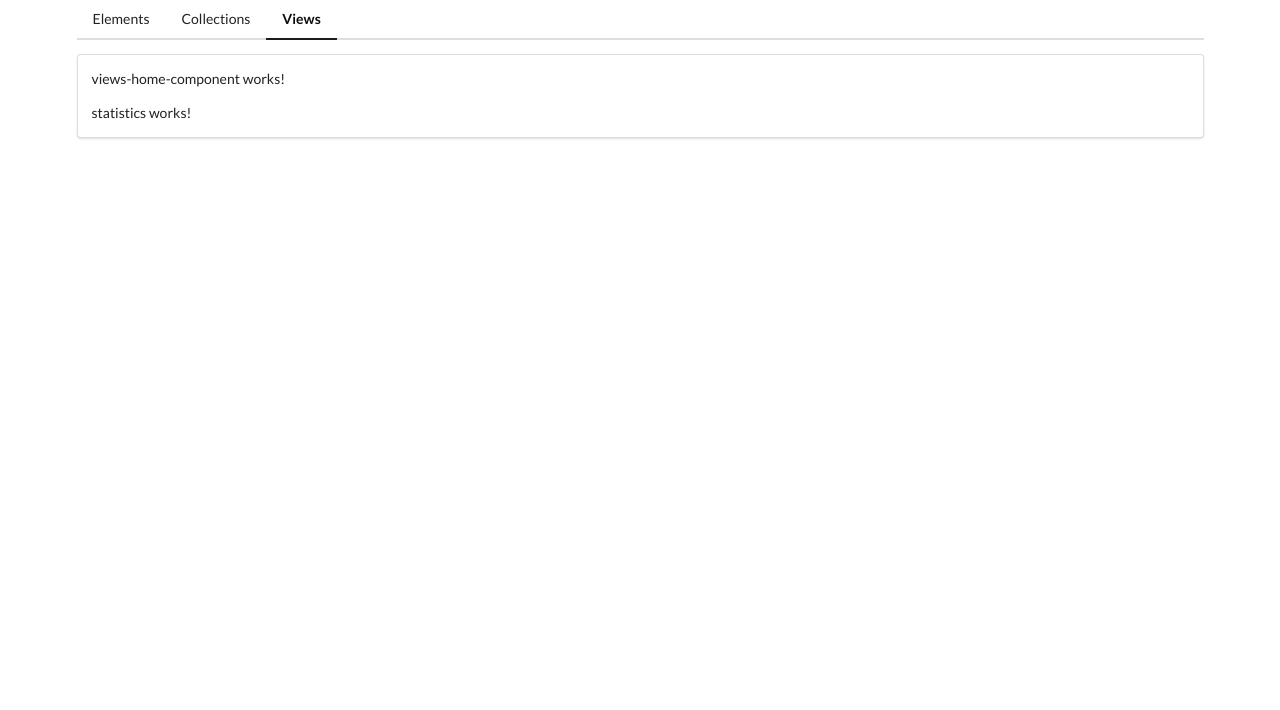
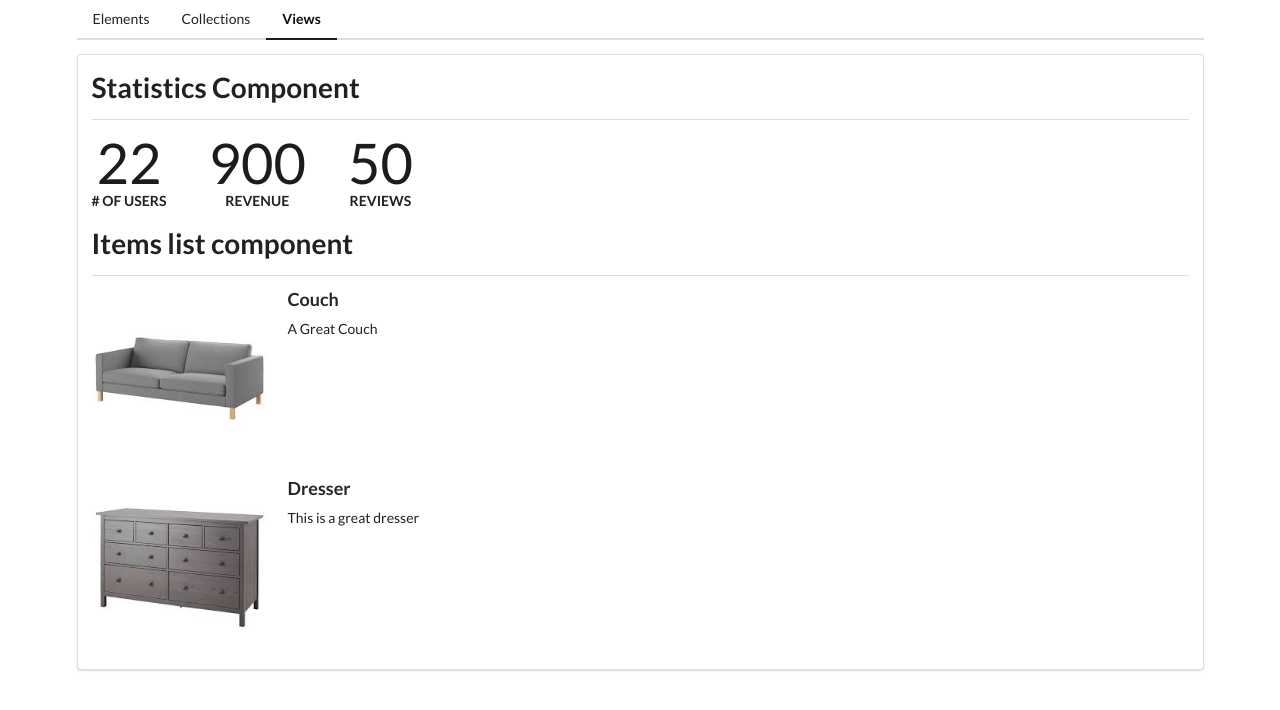
Before and after one commit to axhar-ibraheem/angular-multipage, an Angular app: page /views in a window 1280 px wide. Shown: the top 710 px of the page. Built offline with nearby package versions, Linux system fonts and the light colour scheme.

Commit message:
adding data to the views component

```diff
--- a/src/app/elements/elements-home/elements-home.component.html
+++ b/src/app/elements/elements-home/elements-home.component.html
@@ -1,11 +1,11 @@
-<app-divider> placeholder component</app-divider>
+<app-divider> Placeholder Component</app-divider>
 <app-placeholder [headerSection]="true" [noOfLines]="5"></app-placeholder>
 <app-divider> Segment Component</app-divider>
 <app-segment>
-  <!--  <header>-->
-  <!--    <i class="pdf file outline icon"></i>-->
-  <!--    No documents are listed for this.-->
-  <!--  </header>-->
+  <header>
+    <i class="pdf file outline icon"></i>
+    No documents are listed for this.
+  </header>
 
   <button class="ui primary button">Add Document</button>
 </app-segment>
--- a/src/app/mods/mods-routing.module.ts
+++ b/src/app/mods/mods-routing.module.ts
@@ -5,6 +5,6 @@ const routes: Routes = [];
 
 @NgModule({
   imports: [RouterModule.forChild(routes)],
-  exports: [RouterModule]
+  exports: [RouterModule],
 })
-export class ModsRoutingModule { }
+export class ModsRoutingModule {}
--- a/src/app/shared/divider/divider.component.css
+++ b/src/app/shared/divider/divider.component.css
@@ -0,0 +1,4 @@
+:host:not(:first-of-type) {
+  display: block;
+  margin-top: 1rem;
+}
--- /dev/null
+++ b/src/app/views/item-list/item-list.component.html
@@ -0,0 +1,15 @@
+<div class="ui items">
+  <div class="item" *ngFor="let item of itemList">
+    <div class="image">
+      <img [src]="item.image" alt="" />
+    </div>
+    <div class="content">
+      <div class="header">
+        {{ item.title }}
+      </div>
+      <div class="description">
+        {{ item.description }}
+      </div>
+    </div>
+  </div>
+</div>
--- a/src/app/views/statistics/statistics.component.html
+++ b/src/app/views/statistics/statistics.component.html
@@ -1 +1,10 @@
-<p>statistics works!</p>
+<div class="ui statistics">
+  <div class="statistic" *ngFor="let stat of data">
+    <div class="value">
+      {{ stat.value }}
+    </div>
+    <div class="label">
+      {{ stat.label }}
+    </div>
+  </div>
+</div>
--- a/src/app/views/views-home/views-home-component.component.html
+++ b/src/app/views/views-home/views-home-component.component.html
@@ -1,2 +1,4 @@
-<p>views-home-component works!</p>
-<app-statistics></app-statistics>
+<app-divider>Statistics Component</app-divider>
+<app-statistics [data]="stats"></app-statistics>
+<app-divider>Items list component</app-divider>
+<app-item-list [itemList]="items"></app-item-list>
--- a/src/app/views/views-home/views-home-component.component.ts
+++ b/src/app/views/views-home/views-home-component.component.ts
@@ -1,8 +1,46 @@
 import { Component } from '@angular/core';
+
+export interface Stats {
+  value: number;
+  label: string;
+}
+
+export interface Items {
+  image: string;
+  title: string;
+  description: string;
+}
 
 @Component({
   selector: 'app-views-home-component',
   templateUrl: './views-home-component.component.html',
   styleUrls: ['./views-home-component.component.css'],
 })
-export class ViewsHomeComponentComponent {}
+export class ViewsHomeComponentComponent {
+  stats: Stats[] = [
+    {
+      value: 22,
+      label: '# of users',
+    },
+    {
+      value: 900,
+      label: 'Revenue',
+    },
+    {
+      value: 50,
+      label: 'Reviews',
+    },
+  ];
+  items: Items[] = [
+    {
+      image: '/assets/couch.jpeg',
+      title: 'Couch',
+      description: 'A Great Couch',
+    },
+    {
+      image: '/assets/dresser.jpeg',
+      title: 'Dresser',
+      description: 'This is a great dresser',
+    },
+  ];
+}
--- a/src/app/views/views.module.ts
+++ b/src/app/views/views.module.ts
@@ -4,9 +4,11 @@ import { CommonModule } from '@angular/common';
 import { ViewsRoutingModule } from './views-routing.module';
 import { ViewsHomeComponentComponent } from './views-home/views-home-component.component';
 import { StatisticsComponent } from './statistics/statistics.component';
+import { SharedModule } from '../shared/shared.module';
+import { ItemListComponent } from './item-list/item-list.component';
 
 @NgModule({
-  declarations: [ViewsHomeComponentComponent, StatisticsComponent],
-  imports: [CommonModule, ViewsRoutingModule],
+  declarations: [ViewsHomeComponentComponent, StatisticsComponent, ItemListComponent],
+  imports: [CommonModule, ViewsRoutingModule, SharedModule],
 })
 export class ViewsModule {}
```
Also changed, not shown: src/app/views/item-list/item-list.component.ts (added, +11 -0 lines), src/app/views/statistics/statistics.component.ts (+4 -3 lines), src/app/views/item-list/item-list.component.css (added), src/assets/couch.jpeg (added), src/assets/dresser.jpeg (added).
